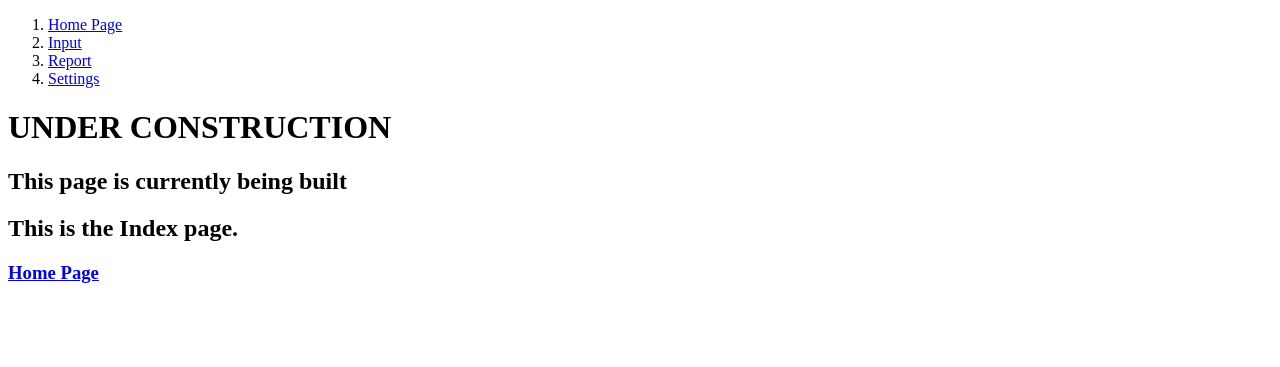
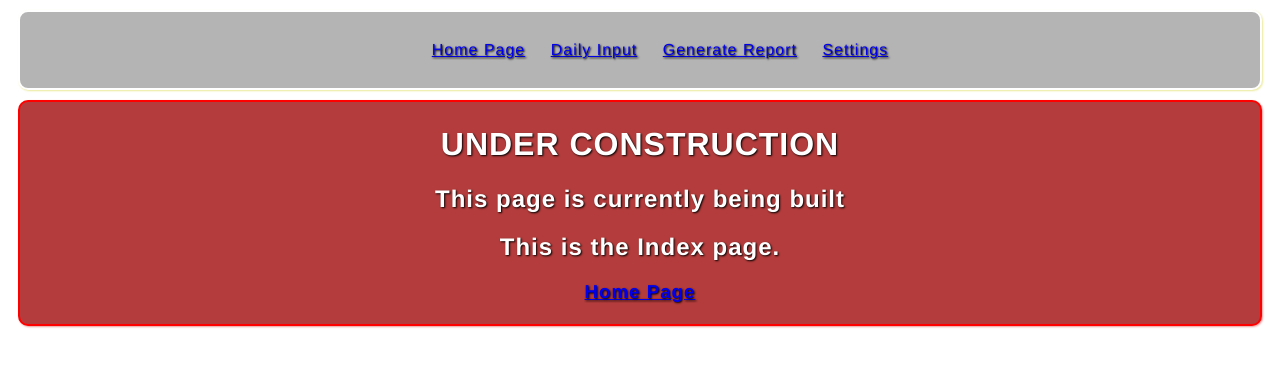
Before and after one commit to A01972463/URHSProject, a Django app: page /ApexTracker/ in a window 1280 px wide. Shown: the top 367 px of the page. Run offline with Django 5.2, Linux system fonts and the light colour scheme.

Commit message:
Adding stylesheet
Added stuff box css

```diff
--- /dev/null
+++ b/ApexTracker/static/ApexTracker/style.css
@@ -0,0 +1,75 @@
+.stuff-box {
+    text-shadow: 1px 1px 2px black;
+    color:       white;
+    font-family: 'helvetica neue', helvetica, sans-serif;
+    letter-spacing: 1px;
+    text-align: center;
+    padding: 3px 10px;
+    margin: 10px;
+    /* cursor: pointer; */
+    border-radius: 10px;
+    border-width: 2px;
+    border-style: solid;
+}
+.stuff-box li {
+    display: inline-block;
+    justify-content: space-between;
+    text-align: center;
+    padding: 10px;
+}
+
+.red {
+    border-color: rgb(255,0,0);
+    background:   rgb(180,60,60);
+    box-shadow: 1px 1px 2px rgba(200,0,0,0.4);
+}
+
+.green {
+    border-color: rgb(0,255,0);
+    background:   rgb(60,180,60);
+    box-shadow: 1px 1px 2px rgba(0,200,0,0.4);
+}
+
+.blue {
+    border-color: rgb(0,0,255);
+    background:   rgb(60,60,180);
+    box-shadow: 1px 1px 2px rgba(0,0,200,0.4);
+}
+
+.cyan {
+    border-color: rgb(0,255,255);
+    background:   rgb(60, 180,180);
+    box-shadow: 1px 1px 2px rgba(0,200,200,0.4);
+}
+
+.magenta {
+    border-color: rgb(255,0,255);
+    background:   rgb(180,60,180);
+    box-shadow: 1px 1px 2px rgba(200,0,200,0.4);
+}
+
+.yellow {
+    border-color: rgb(255,255,0);
+    background:   rgb(180,180,60);
+    box-shadow: 1px 1px 2px rgba(200,200,0,0.4);
+}
+
+.white {
+    border-color: rgb(255,255,255);
+    background:   rgb(180,180,180);
+    box-shadow: 1px 1px 2px rgba(200,200,0,0.4);
+}
+
+.black {
+    border-color: rgb(0,0,0);
+    background:   rgb(75,75,75);
+    box-shadow: 1px 1px 2px rgba(200,200,0,0.4);
+}
+
+form{
+    align-content: center;
+}
+
+li {
+    list-style: none;
+}
--- a/ApexTracker/templates/ApexTracker/index.html
+++ b/ApexTracker/templates/ApexTracker/index.html
@@ -1,19 +1,22 @@
+{% load static %}
+
 <!DOCTYPE html>
 <html lang='en'>
     <head>
         <meta charset='utf-8'>
         <title></title>
+        <link rel="stylesheet" href="{% static 'ApexTracker/style.css' %}">
     </head>
     <body>
-        <div>
+        <div class="stuff-box white">
             <ol>
                 <li><a href="{% url 'ApexTracker:index' %}">Home Page</a></li>
-                <li><a href="{% url 'ApexTracker:input' %}">Input</a></li>
-                <li><a href="{% url 'ApexTracker:report' %}">Report</a></li>
+                <li><a href="{% url 'ApexTracker:input' %}">Daily Input</a></li>
+                <li><a href="{% url 'ApexTracker:report' %}">Generate Report</a></li>
                 <li><a href="{% url 'ApexTracker:settings' %}">Settings</a></li>
             </ol>
         </div>
-        <div>
+        <div class="stuff-box red">
             <h1>UNDER CONSTRUCTION</h1>
             <h2>This page is currently being built</h2>
             <h2>This is the Index page.</h2>
--- a/ApexTracker/views.py
+++ b/ApexTracker/views.py
@@ -1,6 +1,4 @@
 from django.shortcuts import render
-from django.template import loader
-from django.http import HttpResponse
 
 # Create your views here.
 
```
Also changed, not shown: ApexTracker/templates/ApexTracker/input.html (+7 -4 lines), ApexTracker/templates/ApexTracker/report.html (+7 -4 lines), ApexTracker/templates/ApexTracker/settings.html (+7 -4 lines).
